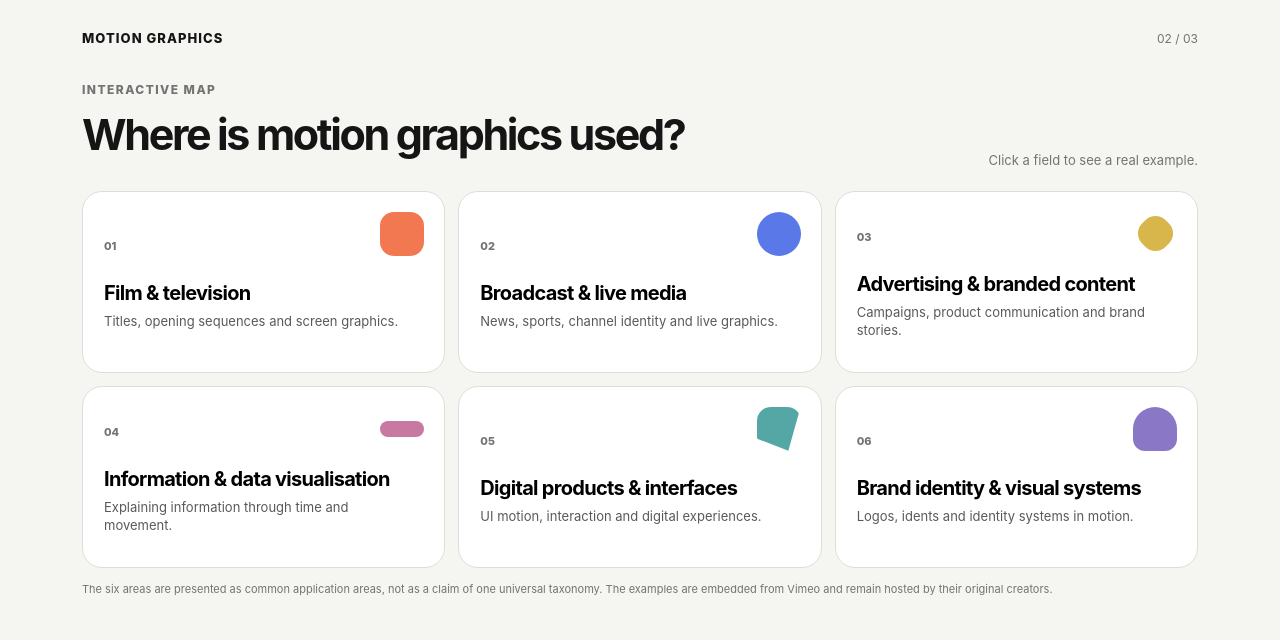
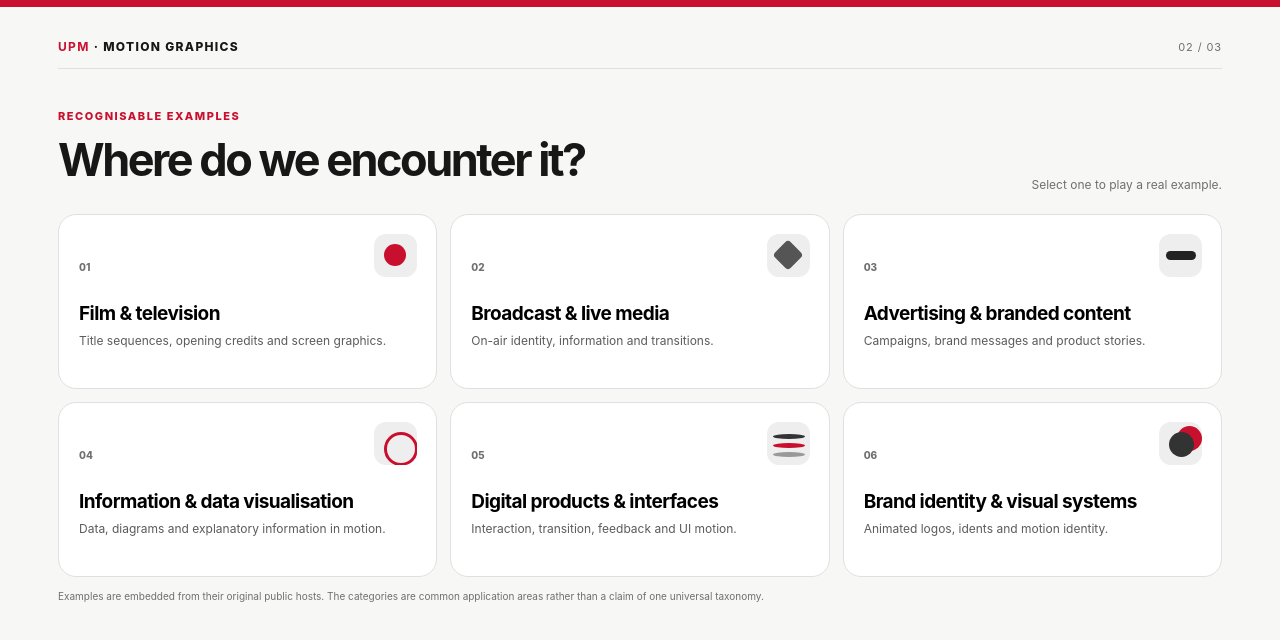
Before and after one commit to zhangziyang89/figure, a plain HTML site: page index.html in a window 1280 px wide. Both pictures are taken after a click on the button "Explore applications →". Drawn offline with Linux system fonts and the light colour scheme.

Commit message:
Refine Viva interaction with UPM particle identity and recognisable motion graphics cases

```diff
--- a/index.html
+++ b/index.html
@@ -2,69 +2,75 @@
 <html lang="en">
 <head>
 <meta charset="utf-8"><meta name="viewport" content="width=device-width,initial-scale=1">
-<title>Motion Graphics — Interactive Introduction</title>
+<title>Motion Graphics — Viva Interactive</title>
 <style>
-:root{--bg:#f5f5f2;--ink:#151515;--muted:#737373;--line:#deded8;--white:#fff;--orange:#f17850;--blue:#5b78e8;--yellow:#d9b64b;--pink:#c879a1;--cyan:#55a7a5;--violet:#8a78c7}
-*{box-sizing:border-box}html,body{margin:0;min-height:100%;font-family:Inter,-apple-system,BlinkMacSystemFont,"Segoe UI",sans-serif;background:var(--bg);color:var(--ink)}button{font:inherit}
-.wrap{max-width:1180px;margin:auto;padding:30px 32px 48px}.top{display:flex;justify-content:space-between;align-items:center;margin-bottom:28px}.brand{font-size:13px;font-weight:800;letter-spacing:.08em}.step{font-size:12px;color:var(--muted)}
-.screen{display:none}.screen.active{display:block}
-.hero{display:grid;grid-template-columns:1fr 1.05fr;gap:52px;align-items:center;min-height:640px}.eyebrow{font-size:12px;font-weight:800;letter-spacing:.12em;text-transform:uppercase;color:var(--muted);margin-bottom:17px}
-h1{font-size:clamp(50px,7.1vw,86px);line-height:.88;letter-spacing:-.065em;margin:0 0 24px}h2{font-size:43px;line-height:.95;letter-spacing:-.055em;margin:0 0 13px}p{font-size:17px;line-height:1.55;color:#595959;max-width:590px}.cta{margin-top:20px;background:var(--ink);color:#fff;border:0;border-radius:12px;padding:14px 19px;font-weight:750;cursor:pointer}
-.videoBox{height:480px;background:#111;border-radius:26px;overflow:hidden;position:relative}.videoBox iframe{width:100%;height:100%;border:0}.videoCaption{font-size:11px;color:#aaa;position:absolute;left:16px;bottom:12px;background:rgba(0,0,0,.55);padding:6px 8px;border-radius:6px}
-.definition{margin-top:19px;padding-top:17px;border-top:1px solid var(--line);font-size:13px;color:var(--muted);max-width:590px}
-.header{display:flex;justify-content:space-between;align-items:end;margin:36px 0 23px}.hint{font-size:13px;color:var(--muted)}
-.fields{display:grid;grid-template-columns:repeat(3,1fr);gap:13px}.field{min-height:182px;text-align:left;background:var(--white);border:1px solid var(--line);border-radius:20px;padding:21px;cursor:pointer;position:relative;overflow:hidden;transition:.18s}.field:hover{transform:translateY(-2px);border-color:#aaa}.field.selected{border:2px solid var(--ink);padding:20px}.num{font-size:11px;font-weight:800;color:var(--muted)}.icon{position:absolute;right:20px;top:20px;width:44px;height:44px;border-radius:14px}.i1{background:var(--orange)}.i2{background:var(--blue);border-radius:50%}.i3{background:var(--yellow);transform:rotate(45deg);width:33px;height:33px;right:25px;top:25px}.i4{background:var(--pink);height:16px;top:34px;border-radius:20px}.i5{background:var(--cyan);clip-path:polygon(0 0,100% 0,72% 100%,0 72%)}.i6{background:var(--violet);border-radius:50% 50% 12px 12px}.field h3{font-size:20px;letter-spacing:-.035em;margin:27px 0 7px}.field p{font-size:13px;line-height:1.4;margin:0;max-width:300px}
-.detail{display:none;margin-top:15px;background:var(--ink);color:#fff;border-radius:21px;padding:20px;gap:22px;align-items:stretch}.detail.show{display:grid;grid-template-columns:1fr 1.3fr}.copy{padding:5px 5px 5px 4px}.copy .tag{font-size:10px;letter-spacing:.1em;text-transform:uppercase;color:#aaa}.copy h3{font-size:25px;margin:8px 0 7px;letter-spacing:-.035em}.copy p{font-size:14px;color:#c8c8c8;margin:0}.source{font-size:10px;color:#888;margin-top:14px}.embed{min-height:250px;background:#080808;border-radius:14px;overflow:hidden}.embed iframe{width:100%;height:100%;min-height:250px;border:0}.continue{display:none}.continue.show{display:inline-block}.note{margin-top:14px;font-size:11px;color:var(--muted);line-height:1.45}
-.final{max-width:900px;margin:110px auto 0}.final h2{font-size:57px}.final p{font-size:19px}.pillrow{display:flex;flex-wrap:wrap;gap:8px;margin-top:24px}.pill{padding:9px 12px;border:1px solid var(--line);border-radius:99px;background:#fff;font-size:13px}.back{margin-top:24px;border:1px solid var(--line);background:#fff;border-radius:12px;padding:12px 16px;cursor:pointer}
-@media(max-width:820px){.hero{grid-template-columns:1fr}.videoBox{height:340px}.fields{grid-template-columns:1fr}.detail.show{grid-template-columns:1fr}.embed{min-height:220px}.final{margin-top:65px}.final h2{font-size:43px}}
+:root{--red:#c8102e;--ink:#171717;--grey:#6f6f6f;--line:#dfe0df;--paper:#f7f7f5;--white:#fff}
+*{box-sizing:border-box}html,body{margin:0;background:var(--paper);color:var(--ink);font-family:Inter,-apple-system,BlinkMacSystemFont,"Segoe UI",Arial,sans-serif}
+body:before{content:"";position:fixed;left:0;right:0;top:0;height:7px;background:var(--red);z-index:20}
+button{font:inherit}.wrap{max-width:1240px;margin:auto;padding:25px 38px 42px}.top{height:44px;display:flex;justify-content:space-between;align-items:center;border-bottom:1px solid var(--line);margin-bottom:22px}.brand{font-size:12px;font-weight:850;letter-spacing:.11em}.brand b{color:var(--red)}.step{font-size:11px;color:var(--grey);letter-spacing:.08em}
+.screen{display:none}.screen.active{display:block}.eyebrow{font-size:11px;font-weight:800;letter-spacing:.14em;text-transform:uppercase;color:var(--red);margin-bottom:16px}
+h1{font-size:clamp(52px,6.8vw,84px);line-height:.88;letter-spacing:-.065em;margin:0 0 24px}h2{font-size:45px;line-height:.92;letter-spacing:-.055em;margin:0 0 12px}p{font-size:16px;line-height:1.55;color:#5b5b5b;max-width:600px}.cta{margin-top:21px;border:0;border-radius:9px;background:var(--red);color:#fff;padding:13px 18px;font-weight:750;cursor:pointer}
+.hero{display:grid;grid-template-columns:1fr 1.05fr;gap:60px;align-items:center;min-height:650px}.definition{border-top:1px solid var(--line);margin-top:21px;padding-top:15px;color:var(--grey);font-size:12px;line-height:1.5;max-width:600px}
+.logoStage{height:500px;background:#fff;border:1px solid var(--line);border-radius:24px;position:relative;overflow:hidden;display:flex;align-items:center;justify-content:center}.logoStage:after{content:"";position:absolute;inset:0;background:radial-gradient(circle at 50% 50%,rgba(200,16,46,.035),transparent 48%);pointer-events:none}
+.logo{width:min(350px,65%);position:relative;z-index:2;animation:logoPulse 4.5s ease-in-out infinite}.logo.soft{filter:drop-shadow(0 0 18px rgba(200,16,46,.06))}@keyframes logoPulse{0%,100%{transform:scale(.98);opacity:.82}50%{transform:scale(1.02);opacity:1}}
+.particles{position:absolute;inset:0;z-index:3;pointer-events:none}.p{position:absolute;width:4px;height:4px;border-radius:50%;background:var(--red);opacity:0;animation:scatter 3.8s ease-in-out infinite}.p.g{background:#929292}.p.k{background:#2b2b2b}
+@keyframes scatter{0%,35%{transform:translate(0,0) scale(1);opacity:0}48%{opacity:.65}68%{transform:translate(var(--x),var(--y)) scale(.45);opacity:.18}100%{transform:translate(calc(var(--x)*1.2),calc(var(--y)*1.2)) scale(.15);opacity:0}}
+.logoLabel{position:absolute;bottom:17px;left:19px;font-size:10px;color:var(--grey);z-index:4}.logoLabel b{color:var(--ink)}
+.header{display:flex;justify-content:space-between;align-items:end;margin:40px 0 22px}.hint{font-size:12px;color:var(--grey)}
+.fields{display:grid;grid-template-columns:repeat(3,1fr);gap:13px}.field{background:#fff;border:1px solid var(--line);border-radius:18px;min-height:175px;padding:20px;text-align:left;cursor:pointer;position:relative;transition:.18s}.field:hover{transform:translateY(-2px);border-color:#aaa}.field.selected{border:2px solid var(--red);padding:19px}.num{font-size:10px;color:var(--grey);font-weight:800}.field h3{font-size:19px;letter-spacing:-.03em;margin:27px 0 7px}.field p{font-size:12px;line-height:1.42;margin:0;max-width:320px}.badge{position:absolute;right:19px;top:19px;width:43px;height:43px;border-radius:12px;background:#eee;overflow:hidden}.badge:before{content:"";position:absolute;width:22px;height:22px;border-radius:50%;background:var(--red);left:10px;top:10px}.b2:before{border-radius:4px;transform:rotate(45deg);background:#555}.b3:before{width:30px;height:9px;border-radius:9px;left:7px;top:17px;background:#222}.b4:before{width:28px;height:28px;border:3px solid var(--red);background:transparent}.b5:before{width:32px;height:5px;left:6px;top:12px;background:#333;box-shadow:0 9px 0 var(--red),0 18px 0 #999}.b6:before{width:25px;height:25px;border-radius:50%;background:#333;box-shadow:8px -6px 0 var(--red)}
+.detail{display:none;margin-top:14px;background:#181818;border-radius:19px;padding:19px;grid-template-columns:.9fr 1.4fr;gap:18px;color:#fff}.detail.show{display:grid}.copy{padding:4px 5px}.tag{font-size:10px;letter-spacing:.12em;text-transform:uppercase;color:#aaa}.copy h3{font-size:24px;letter-spacing:-.04em;margin:8px 0 7px}.copy p{font-size:13px;color:#c9c9c9;margin:0}.source{font-size:10px;color:#8e8e8e;margin-top:13px}.embed{background:#050505;border-radius:13px;overflow:hidden;min-height:270px}.embed iframe{width:100%;height:100%;min-height:270px;border:0}.continue{display:none}.continue.show{display:inline-block}.note{font-size:10px;color:var(--grey);margin-top:12px;line-height:1.45}
+.final{max-width:900px;margin:110px auto 0}.final h2{font-size:58px}.final p{font-size:18px}.pillrow{display:flex;flex-wrap:wrap;gap:7px;margin-top:22px}.pill{padding:8px 11px;background:#fff;border:1px solid var(--line);border-radius:99px;font-size:12px}.back{margin-top:24px;border:1px solid var(--line);background:#fff;border-radius:9px;padding:11px 15px;cursor:pointer}
+@media(max-width:820px){.wrap{padding:20px}.hero{grid-template-columns:1fr}.logoStage{height:360px}.fields{grid-template-columns:1fr}.detail.show{grid-template-columns:1fr}.embed{min-height:220px}.final{margin-top:65px}.final h2{font-size:43px}}
 </style>
 </head>
 <body>
 <main class="wrap">
-<header class="top"><div class="brand">MOTION GRAPHICS</div><div class="step" id="step">01 / 03</div></header>
+<header class="top"><div class="brand"><b>UPM</b> · MOTION GRAPHICS</div><div class="step" id="step">01 / 03</div></header>
 
 <section class="screen active" id="screen1">
 <div class="hero">
 <div>
 <div class="eyebrow">Interactive introduction</div>
 <h1>What is<br>motion graphics?</h1>
-<p>Motion graphics is the design of <b>graphic elements over time</b>. Typography, shapes, images, logos and information are animated to communicate, explain, identify or guide attention.</p>
+<p>Motion graphics is the design of <b>graphic elements over time</b>. Typography, shapes, images, logos and information can move to communicate, explain, identify and guide attention.</p>
 <button class="cta" id="start">Explore applications →</button>
-<div class="definition">The moving image on the right is an example of title-sequence motion design. It shows how typography and graphic elements can become part of time-based visual communication.</div>
+<div class="definition"><b>Why this matters to my research:</b> contemporary digital communication increasingly requires designers to make visual decisions across time, movement and platforms.</div>
 </div>
-<div class="videoBox">
-<iframe src="https://player.vimeo.com/video/474711203?title=0&byline=0&portrait=0" title="The Queen's Gambit title sequence" allow="autoplay; fullscreen; picture-in-picture" allowfullscreen></iframe>
-<div class="videoCaption">Example: title sequence / motion design</div>
+<div class="logoStage">
+<div class="particles" id="particles"></div>
+<img class="logo soft" src="https://webupmwww.upm.edu.my/assets/images23/328_bi.jpg" alt="Universiti Putra Malaysia logo">
+<div class="logoLabel"><b>UPM</b> · particle dispersal / re-formation</div>
 </div>
 </div>
 </section>
 
 <section class="screen" id="screen2">
-<div class="header"><div><div class="eyebrow">Interactive map</div><h2>Where is motion graphics used?</h2></div><div class="hint">Click a field to see a real example.</div></div>
+<div class="header"><div><div class="eyebrow">Recognisable examples</div><h2>Where do we encounter it?</h2></div><div class="hint">Select one to play a real example.</div></div>
 <div class="fields">
-<button class="field" data-title="Film & television" data-text="Title sequences, opening credits and screen graphics integrate graphic design with moving image. The example is an actual title-sequence work." data-video="188636554" data-source="Vimeo · Inception title sequence example"><span class="num">01</span><span class="icon i1"></span><h3>Film & television</h3><p>Titles, opening sequences and screen graphics.</p></button>
-<button class="field" data-title="Broadcast & live media" data-text="Broadcast motion graphics include openers, transitions, lower thirds, tickers and other on-air elements that organise information during live or recorded programming." data-video="419693194" data-source="Vimeo · Broadcast graphics reel"><span class="num">02</span><span class="icon i2"></span><h3>Broadcast & live media</h3><p>News, sports, channel identity and live graphics.</p></button>
-<button class="field" data-title="Advertising & branded content" data-text="Motion is used to animate products, messages, typography and brand stories in commercial communication." data-video="376924244" data-source="Vimeo · Johnnie Walker motion identity concept"><span class="num">03</span><span class="icon i3"></span><h3>Advertising & branded content</h3><p>Campaigns, product communication and brand stories.</p></button>
-<button class="field" data-title="Information & data visualisation" data-text="Charts, diagrams, maps and other information can be animated to reveal relationships and change over time." data-video="374860257" data-source="Vimeo · Interactive data visualisation"><span class="num">04</span><span class="icon i4"></span><h3>Information & data visualisation</h3><p>Explaining information through time and movement.</p></button>
-<button class="field" data-title="Digital products & interfaces" data-text="Interface motion communicates interaction, transition, feedback and system state. It overlaps with UI motion and motion design for digital products." data-video="159140627" data-source="Vimeo · Motion graphics demo reel with UI and app transitions"><span class="num">05</span><span class="icon i5"></span><h3>Digital products & interfaces</h3><p>UI motion, interaction and digital experiences.</p></button>
-<button class="field" data-title="Brand identity & visual systems" data-text="Animated logos, idents and motion identity systems extend a visual identity into time-based communication." data-video="278109240" data-source="Vimeo · SM Entertainment motion identity"><span class="num">06</span><span class="icon i6"></span><h3>Brand identity & visual systems</h3><p>Logos, idents and identity systems in motion.</p></button>
+<button class="field" data-title="Film & television" data-text="A familiar example is the Stranger Things main title sequence. Typography, light, texture and timing are choreographed to establish visual identity and atmosphere." data-video="-RcPZdihrp4" data-source="Netflix · Stranger Things Main Title Sequence"><span class="num">01</span><span class="badge b1"></span><h3>Film & television</h3><p>Title sequences, opening credits and screen graphics.</p></button>
+<button class="field" data-title="Broadcast & live media" data-text="Broadcast graphics use motion to organise information on screen, including openers, transitions, lower thirds, programme identity and live-event graphics." data-video="6p3i6H2oGa0" data-source="Google I/O · motion design principles for digital and screen communication"><span class="num">02</span><span class="badge b2"></span><h3>Broadcast & live media</h3><p>On-air identity, information and transitions.</p></button>
+<button class="field" data-title="Advertising & branded content" data-text="Commercial motion uses animated typography, objects, products and brand elements to attract attention and communicate a message." data-video="hZK640cDj2s" data-source="Google Search · animated Doodle / branded visual communication"><span class="num">03</span><span class="badge b3"></span><h3>Advertising & branded content</h3><p>Campaigns, brand messages and product stories.</p></button>
+<button class="field" data-title="Information & data visualisation" data-text="Hans Rosling's famous visualisation demonstrates how animated data can reveal change and relationships that are difficult to perceive in a static chart." data-video="jbkSRLYSojo" data-source="BBC · The Joy of Stats / Hans Rosling"><span class="num">04</span><span class="badge b4"></span><h3>Information & data visualisation</h3><p>Data, diagrams and explanatory information in motion.</p></button>
+<button class="field" data-title="Digital products & interfaces" data-text="Google's Material Motion work shows how movement can communicate hierarchy, focus, transition and interaction in digital interfaces." data-video="6p3i6H2oGa0" data-source="Google for Developers · Material Design Motion"><span class="num">05</span><span class="badge b5"></span><h3>Digital products & interfaces</h3><p>Interaction, transition, feedback and UI motion.</p></button>
+<button class="field" data-title="Brand identity & visual systems" data-text="The Netflix logo animation is a compact example of motion identity: a static brand mark becomes a recognisable time-based brand cue." data-video="GV3HUDMQ-F8" data-source="Netflix · New Logo Animation 2019"><span class="num">06</span><span class="badge b6"></span><h3>Brand identity & visual systems</h3><p>Animated logos, idents and motion identity.</p></button>
 </div>
 <div class="detail" id="detail"><div class="copy"><div class="tag">Real example</div><h3 id="detailTitle"></h3><p id="detailText"></p><div class="source" id="detailSource"></div></div><div class="embed"><iframe id="video" title="Motion graphics example" allow="autoplay; fullscreen; picture-in-picture" allowfullscreen></iframe></div></div>
-<button class="cta continue" id="continue">See what connects them →</button>
-<div class="note">The six areas are presented as common application areas, not as a claim of one universal taxonomy. The examples are embedded from Vimeo and remain hosted by their original creators.</div>
+<button class="cta continue" id="continue">What connects these examples? →</button>
+<div class="note">Examples are embedded from their original public hosts. The categories are common application areas rather than a claim of one universal taxonomy.</div>
 </section>
 
 <section class="screen" id="screen3">
-<div class="final"><div class="eyebrow">The common ground</div><h2>Different fields.<br>One time-based language.</h2><p>Across these applications, motion graphics combines <b>graphic design, animation, information design and audiovisual communication</b>. The defining addition is <b>time</b>: visual elements can appear, transform, move, sequence and respond.</p><div class="pillrow"><span class="pill">Graphic design</span><span class="pill">Animation</span><span class="pill">Typography</span><span class="pill">Information design</span><span class="pill">Audiovisual media</span><span class="pill">Digital interaction</span></div><button class="back" id="again">Start again</button></div>
+<div class="final"><div class="eyebrow">The common ground</div><h2>Different applications.<br>One time-based language.</h2><p>Across these contexts, motion graphics combines <b>graphic design, animation, information design and audiovisual communication</b>. Its distinctive variable is <b>time</b>, which makes rhythm, visual organisation and information clarity central to communication.</p><div class="pillrow"><span class="pill">Graphic design</span><span class="pill">Animation</span><span class="pill">Typography</span><span class="pill">Information design</span><span class="pill">Audiovisual media</span><span class="pill">Digital interaction</span></div><button class="back" id="again">Start again</button></div>
 </section>
 </main>
 <script>
-const screens=[1,2,3];function go(n){screens.forEach(i=>document.getElementById('screen'+i).classList.toggle('active',i===n));document.getElementById('step').textContent=String(n).padStart(2,'0')+' / 03';window.scrollTo({top:0,behavior:'smooth'})}
+function go(n){[1,2,3].forEach(i=>document.getElementById('screen'+i).classList.toggle('active',i===n));document.getElementById('step').textContent=String(n).padStart(2,'0')+' / 03';window.scrollTo({top:0,behavior:'smooth'})}
 document.getElementById('start').onclick=()=>go(2);
-const fields=[...document.querySelectorAll('.field')],detail=document.getElementById('detail'),cont=document.getElementById('continue'),video=document.getElementById('video');
-fields.forEach(f=>f.onclick=()=>{fields.forEach(x=>x.classList.remove('selected'));f.classList.add('selected');document.getElementById('detailTitle').textContent=f.dataset.title;document.getElementById('detailText').textContent=f.dataset.text;document.getElementById('detailSource').textContent=f.dataset.source;video.src='https://player.vimeo.com/video/'+f.dataset.video+'?title=0&byline=0&portrait=0';detail.classList.add('show');cont.classList.add('show')});
-cont.onclick=()=>go(3);
-document.getElementById('again').onclick=()=>{fields.forEach(x=>x.classList.remove('selected'));detail.classList.remove('show');cont.classList.remove('show');video.src='';go(1)};
+const fields=[...document.querySelectorAll('.field')],detail=document.getElementById('detail'),video=document.getElementById('video');
+fields.forEach(f=>f.onclick=()=>{fields.forEach(x=>x.classList.remove('selected'));f.classList.add('selected');document.getElementById('detailTitle').textContent=f.dataset.title;document.getElementById('detailText').textContent=f.dataset.text;document.getElementById('detailSource').textContent=f.dataset.source;video.src='https://www.youtube.com/embed/'+f.dataset.video+'?rel=0&modestbranding=1';detail.classList.add('show');document.getElementById('continue').classList.add('show')});
+document.getElementById('continue').onclick=()=>go(3);
+document.getElementById('again').onclick=()=>{fields.forEach(x=>x.classList.remove('selected'));detail.classList.remove('show');video.src='';document.getElementById('continue').classList.remove('show');go(1)};
+const box=document.getElementById('particles');for(let i=0;i<55;i++){const p=document.createElement('i');p.className='p '+(i%5===0?'g':i%11===0?'k':'');p.style.left=(35+Math.random()*30)+'%';p.style.top=(25+Math.random()*50)+'%';p.style.setProperty('--x',((Math.random()-.5)*420)+'px');p.style.setProperty('--y',((Math.random()-.5)*330)+'px');p.style.animationDelay=(-Math.random()*3.8)+'s';box.appendChild(p)}
 </script>
 </body>
 </html>
```
